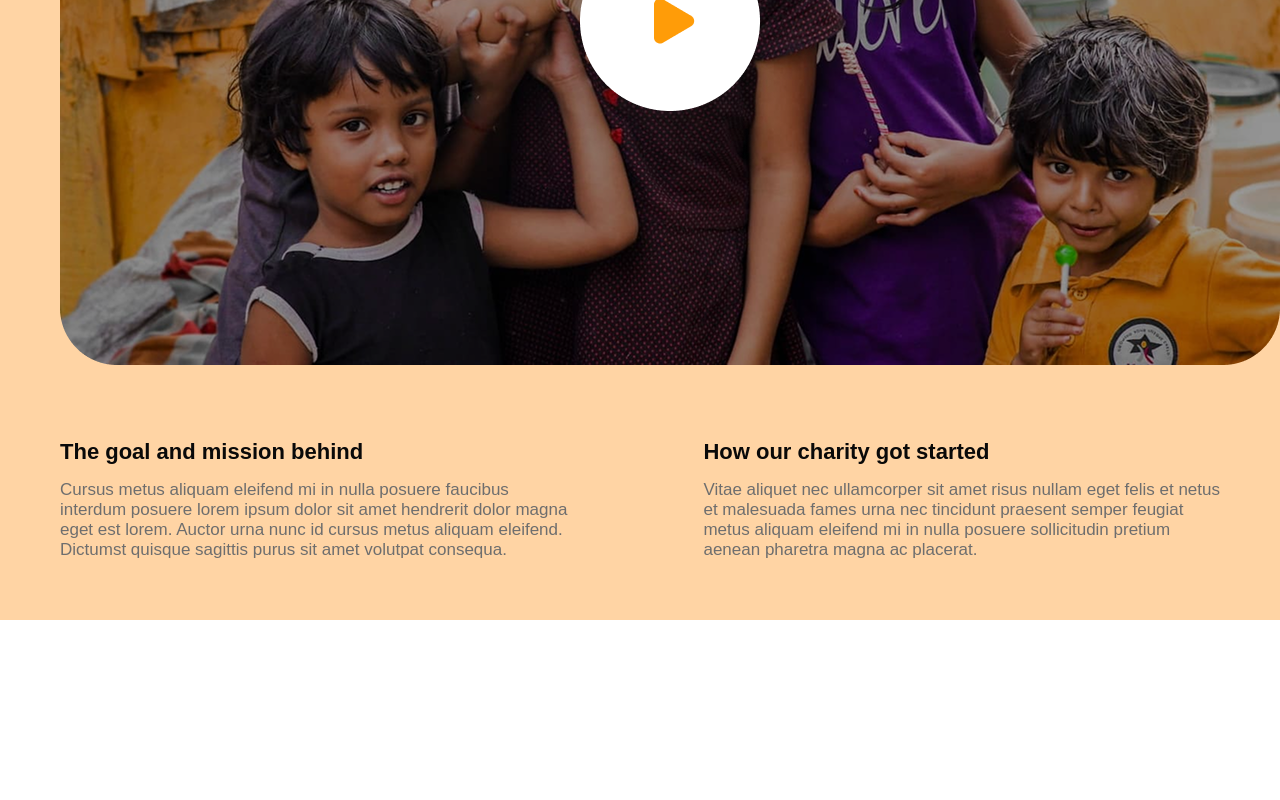
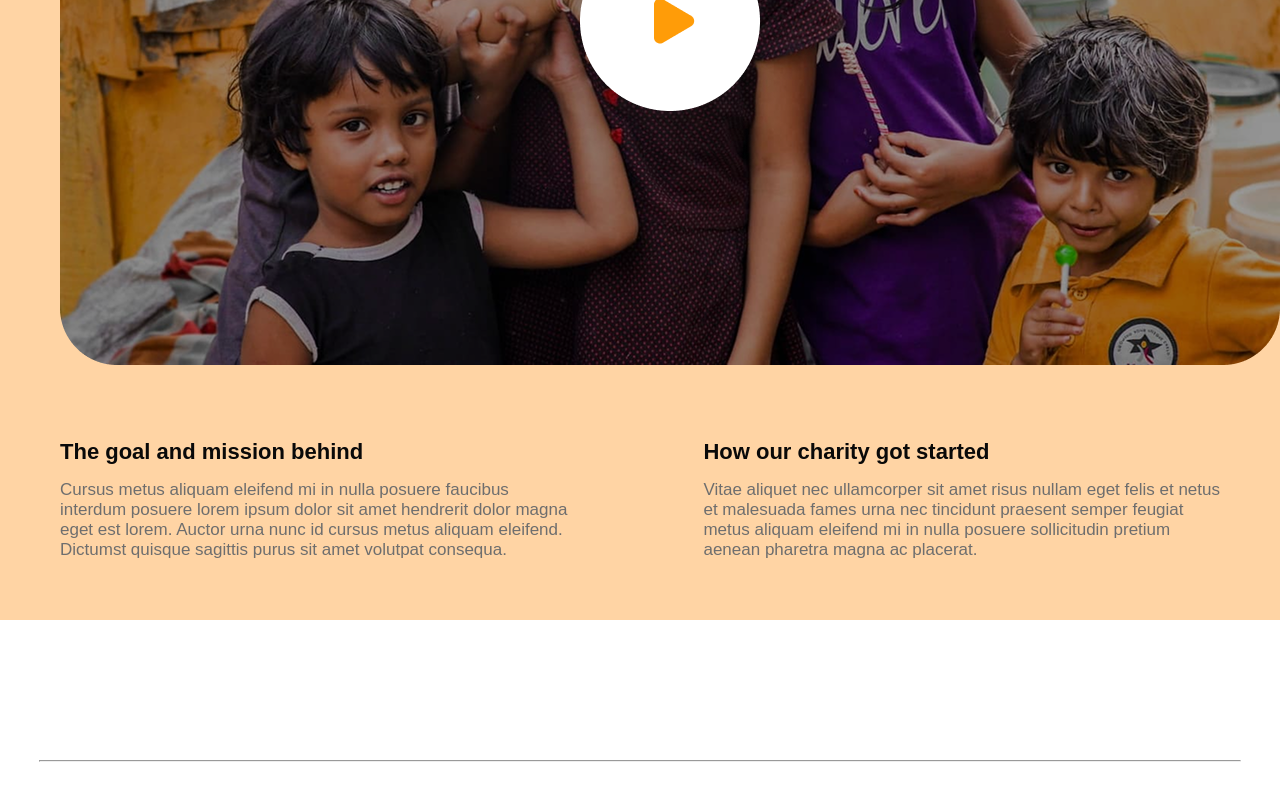
Before and after one commit to benshojonov/Exam-3, a plain HTML site: page index.html in a window 1280 px wide. Shown: the part 4133-4933 px from the top of the page. Before the commit the page ends 4893 px from the top, so only its background shows below. Drawn offline with Linux system fonts and the light colour scheme.

Commit message:
hr poloca

```diff
--- a/index.html
+++ b/index.html
@@ -136,6 +136,6 @@
     </div>
  </div>
 
-
+<hr>
 </body>
 </html>
--- a/style.css
+++ b/style.css
@@ -230,3 +230,8 @@ color: #6E6E6E;
     font-size: 17px;
     color: #6E6E6E;
 }
+hr{
+    margin: auto;
+    max-width: 1200px;
+    margin-bottom: 140px;
+}
```
